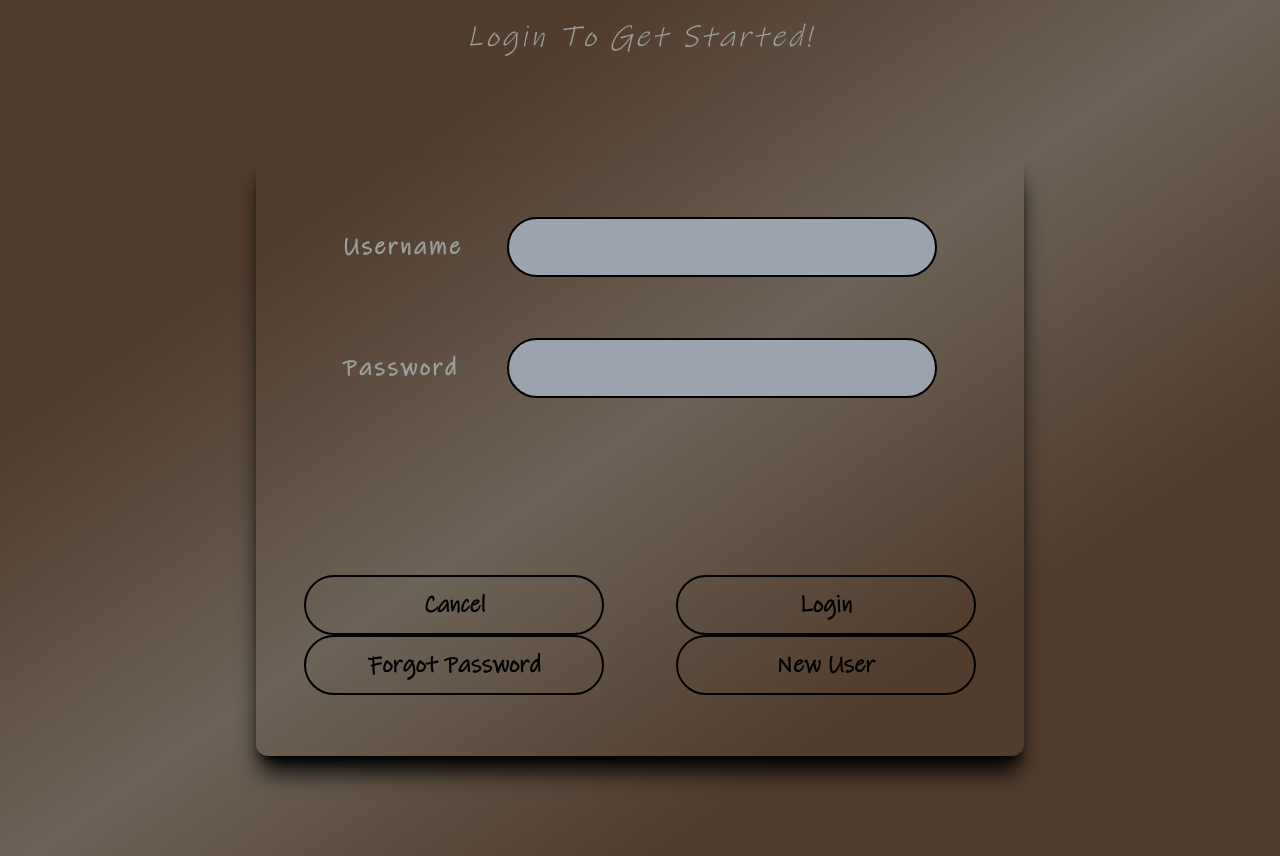
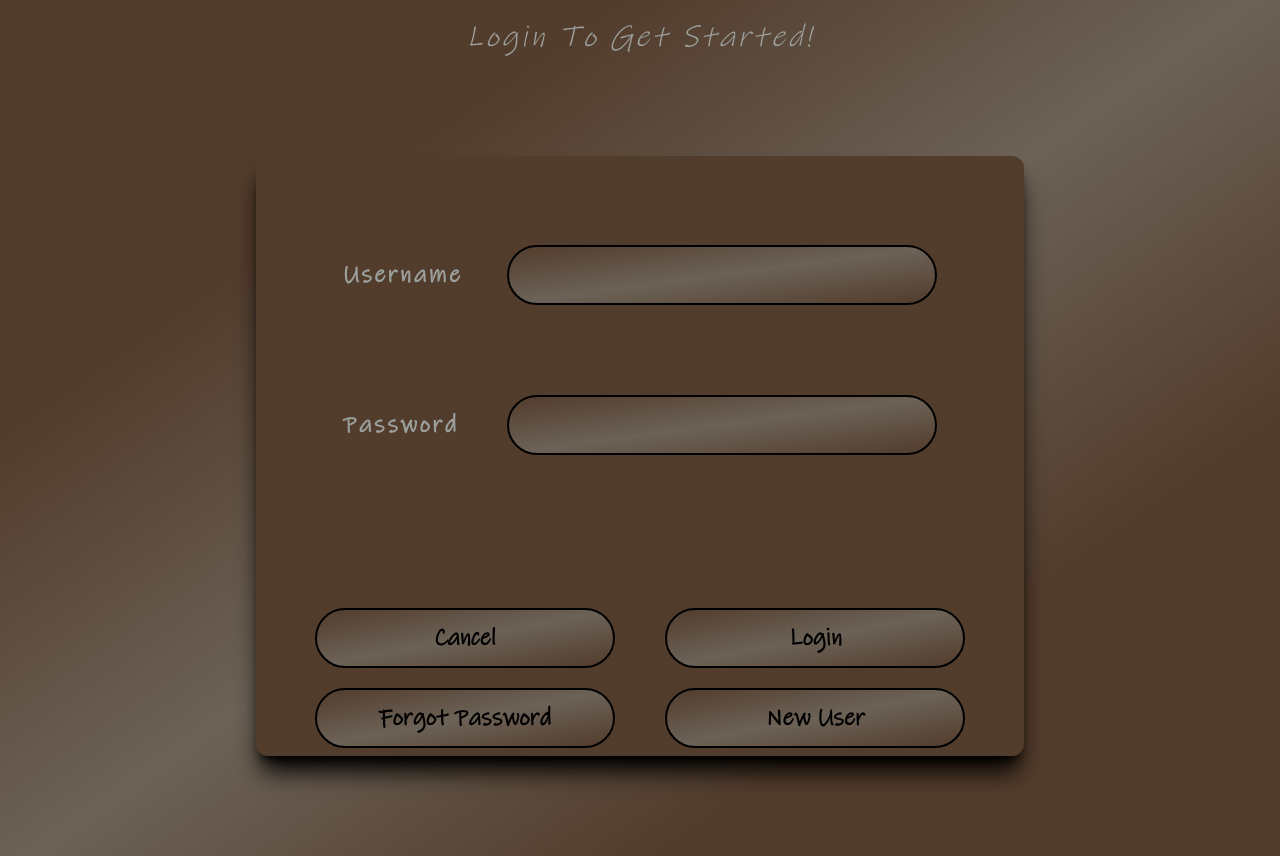
Before and after one commit to mekasu0124/MeksHub, a React (Create React App) app: page /auth/login in a window 1280 px wide. Built offline with nearby package versions, Linux system fonts and the light colour scheme.

Commit message:
fixed screen layout and button spacing

```diff
--- a/src/pages/auth/login.js
+++ b/src/pages/auth/login.js
@@ -64,7 +64,8 @@ export default function Login() {
 
       <div classname="flex flex-col items-center justify-center w-full flex-1 mt-5">
         <form className="flex flex-col items-center justify-evenly w-full h-[800px]" onSubmit={handleSubmit}>
-          <div className="flex flex-col items-center justify-evenly w-[60%] h-[600px] shadow-black shadow-xl rounded-xl">
+          <div className="flex flex-col items-center justify-evenly w-[60%] h-[600px] shadow-black shadow-xl rounded-xl bg-bg2">
+            <div className="flex flex-col items-center justify-evenly w-full flex-1">
               <div className="flex flex-row items-center justify-evenly w-[80%]">
                 <label htmlFor="username" className="font-inkfree font-bold tracking-widest text-fg text-2xl w-[25%]">Username</label>
 
@@ -74,7 +75,7 @@ export default function Login() {
                       value={postData.username}
                       onChange={handleChange}
                       required
-                    className="font-inkfree text-black text-2xl bg-gray-400 border-black border-2 rounded-full p-2 text-center w-[70%] h-[60px] outline-none hover:outline-none focus:outline-none" />
+                      className="font-inkfree text-black text-2xl bg-gray-400 border-black border-2 rounded-full p-2 text-center w-[70%] h-[60px] outline-none hover:outline-none focus:outline-none bg-gradient-to-br from-bg2 via-bd to-bg2" />
               </div>
 
               <div className="flex flex-row items-center justify-evenly w-[80%]">
@@ -86,25 +87,45 @@ export default function Login() {
                       value={postData.password}
                       onChange={handleChange}
                       required
-                    className="font-inkfree text-black text-2xl bg-gray-400 border-black border-2 rounded-full p-2 text-center w-[70%] h-[60px] outline-none hover:outline-none focus:outline-none" />
+                      className="font-inkfree text-black text-2xl bg-gray-400 border-black border-2 rounded-full p-2 text-center w-[70%] h-[60px] outline-none hover:outline-none focus:outline-none bg-gradient-to-br from-bg2 via-bd to-bg2" />
+              </div>
             </div>
 
-            <div className="flex flex-col items-center justify-center w-full h-14">
+            <div className="flex flex-col items-center justify-center w-full h-14 flex-shrink-0">
               {isError && (<div className="bg-red-950 text-gray-400 text-center rounded-full border-2 border-black w-[20%] p-1">{errorText}</div>)}
               {isSuccess && (<div className="bg-green-950 text-gray-400 text-center rounded-full border-2 border-black w-[20%] p-1">{successText}</div>)}
             </div>
 
-            <div className="flex flex-row items-center justify-evenly w-full">
-              <div className="flex flex-col items-center justify-center w-[45%]">
-                <button type="button" onClick={() => navigate('/')} className="font-inkfree font-bold text-black text-2xl w-[300px] h-[60px] border-black border-2 rounded-full outline-none focus:outline-none hover:outline-none">Cancel</button>
+            <div className="flex flex-col items-center justify-center w-full p-2">
+              <div className="flex flex-row item-center justify-evenly w-full mb-5">
+                <button
+                  type="button"
+                  onClick={() => navigate('/')}
+                  className="font-inkfree font-bold text-black text-2xl w-[300px] h-[60px] border-black border-2 rounded-full outline-none focus:outline-none hover:outline-none bg-gradient-to-br from-bg2 via-bd to-bg2">
+                  Cancel
+                </button>
 
-                <button type="button" onClick={() => navigate('/auth/forgot')} className="font-inkfree font-bold text-black text-2xl w-[300px] h-[60px] border-black border-2 rounded-full outline-none focus:outline-none hover:outline-none">Forgot Password</button>
+                <button
+                  type="submit"
+                  className="font-inkfree font-bold text-black text-2xl w-[300px] h-[60px] border-black border-2 rounded-full outline-none focus:outline-none hover:outline-none bg-gradient-to-br from-bg2 via-bd to-bg2">
+                  Login
+                </button>
               </div>
 
-              <div className="flex flex-col items-center justify-center w-[45%]">
-                <button type="submit" className="font-inkfree font-bold text-black text-2xl w-[300px] h-[60px] border-black border-2 rounded-full outline-none focus:outline-none hover:outline-none">Login</button>
+              <div className="flex flex-row items-center justify-evenly w-full">
+                <button
+                  type="button"
+                  onClick={() => navigate('/auth/forgot')}
+                  className="font-inkfree font-bold text-black text-2xl w-[300px] h-[60px] border-black border-2 rounded-full outline-none focus:outline-none hover:outline-none bg-gradient-to-br from-bg2 via-bd to-bg2">
+                  Forgot Password
+                </button>
 
-                <button type="button" onClick={() => navigate('/auth/signup')} className="font-inkfree font-bold text-black text-2xl w-[300px] h-[60px] border-black border-2 rounded-full outline-none focus:outline-none hover:outline-none">New User</button>
+                <button
+                  type="button"
+                  onClick={() => navigate('/auth/signup')}
+                  className="font-inkfree font-bold text-black text-2xl w-[300px] h-[60px] border-black border-2 rounded-full outline-none focus:outline-none hover:outline-none bg-gradient-to-br from-bg2 via-bd to-bg2">
+                  New User
+                </button>
               </div>
             </div>
           </div>
```
Lines whose indentation alone changed are shown as unchanged.
